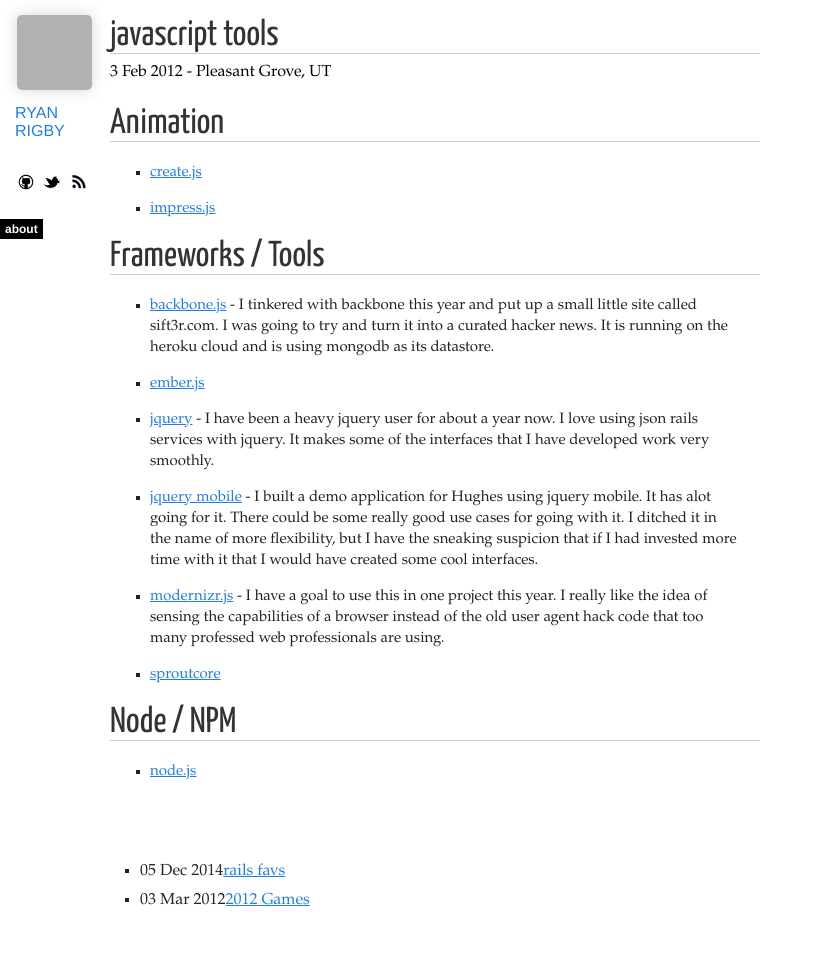
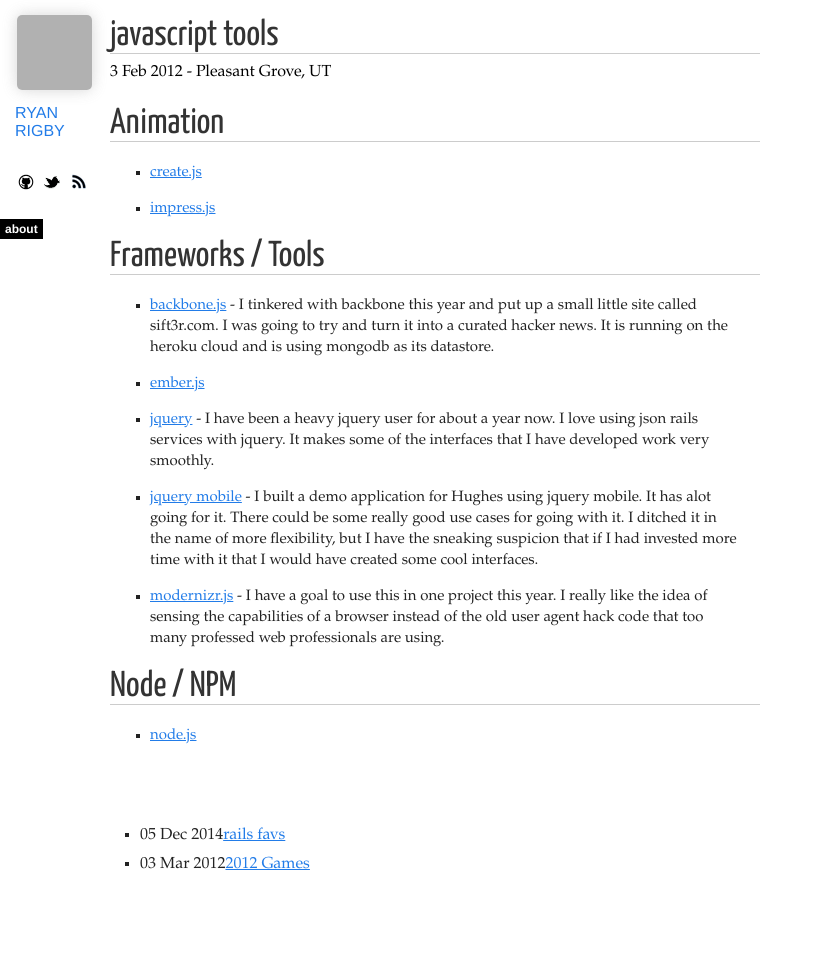
Before and after one commit to rbrigby/frontpage, a Jekyll site: the page built from _posts/2012-03-03-javascript-tools.md, in a window 1280 px wide. Shown: the whole page, without its empty margins (0-823 px from the left). Built offline with Jekyll 4.4.1, drawn with Linux system fonts in a browser that asks for light colours; nearby versions of some CDN libraries; Markdown is read by kramdown in place of the engine named in the settings; after the commit the page ends 924 px from its top, so only the background shows below that; grey boxes are pictures that could not be loaded.

Commit message:
Update 2012-03-03-javascript-tools.md

```diff
--- a/_posts/2012-03-03-javascript-tools.md
+++ b/_posts/2012-03-03-javascript-tools.md
@@ -21,7 +21,6 @@
 * [jquery](http://jquery.com/) - I have been a heavy jquery user for about a year now.  I love using json rails services with jquery.  It makes some of the interfaces that I have developed work very smoothly.
 * [jquery mobile](http://jquerymobile.com/) - I built a demo application for Hughes using jquery mobile.  It has alot going for it.  There could be some really good use cases for going with it.  I ditched it in the name of more flexibility, but I have the sneaking suspicion that if I had invested more time with it that I would have created some cool interfaces.
 * [modernizr.js](http://www.modernizr.com/) - I have a goal to use this in one project this year.  I really like the idea of sensing the capabilities of a browser instead of the old user agent hack code that too many professed web professionals are using.
-* [sproutcore](http://sproutcore.com/)
 
 
 Node / NPM
```
